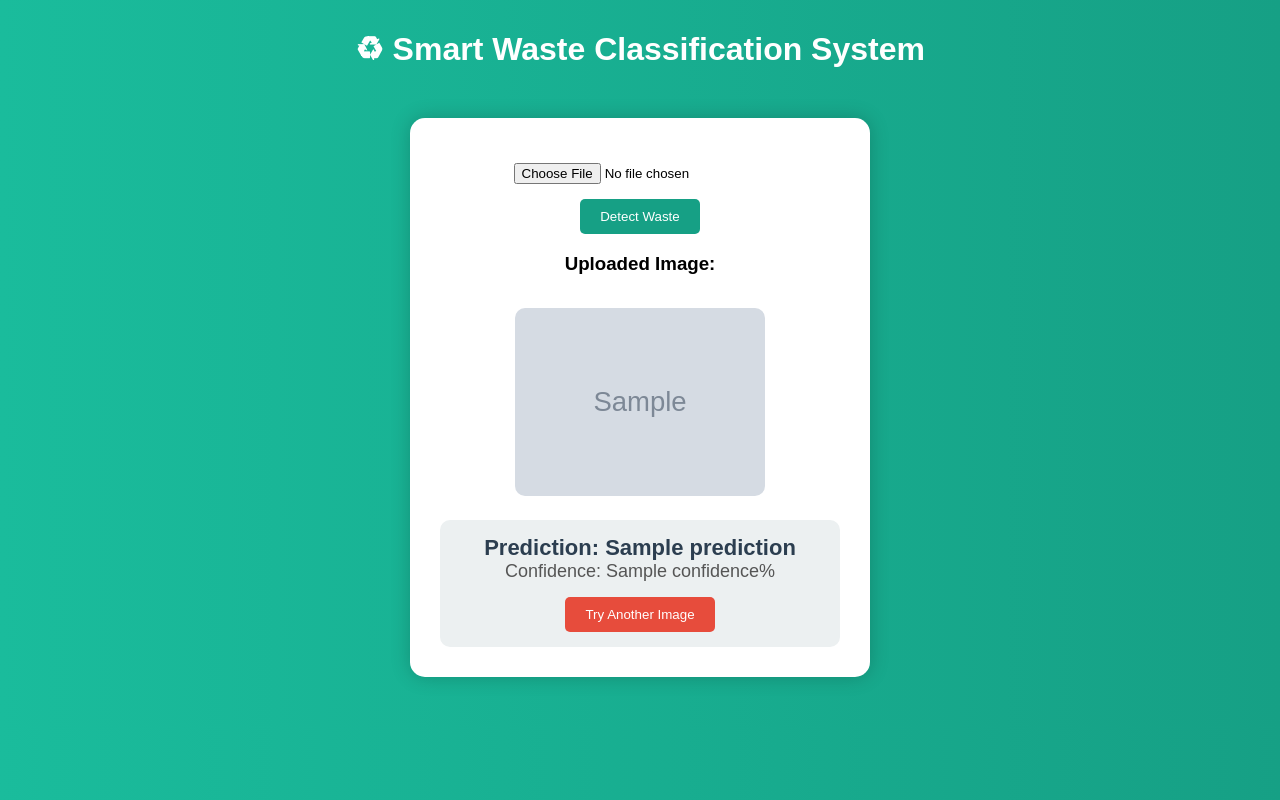
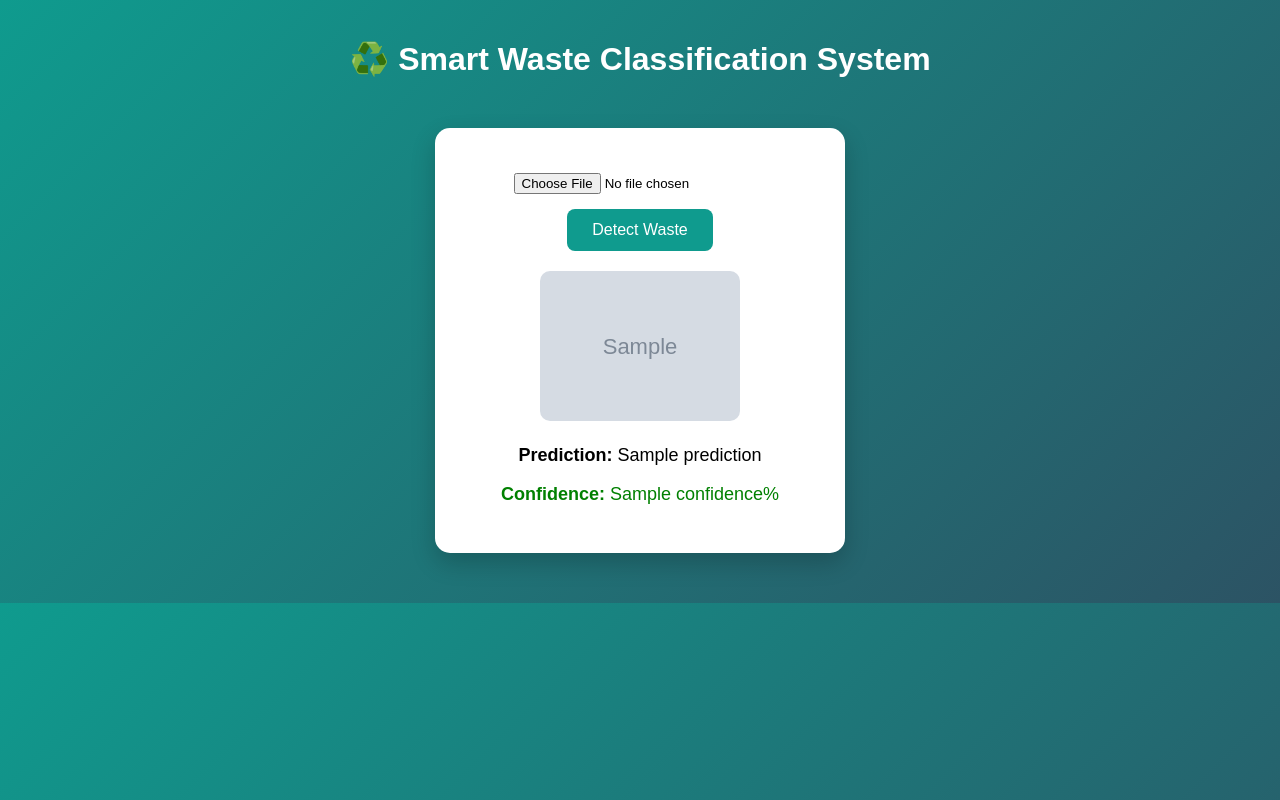
Before and after one commit to marveluj02/waste_detection, a Flask app: template templates/index.html in a window 1280 px wide. Run offline with Flask 3, Linux system fonts and the light colour scheme; the template is opened without the code that fills it: most values are stand-ins (such as "Sample title", 1, 10 or a date in 2020); grey boxes marked "Sample" are stand-in pictures; parts of the project's set-up code (start-up, migrations or seed data) failed here and were passed over.

Commit message:
Update index.html

```diff
--- a/templates/index.html
+++ b/templates/index.html
@@ -1,30 +1,30 @@
 <!DOCTYPE html>
-<html>
+<html lang="en">
 <head>
-    <title>Waste Classifier</title>
-
+    <meta charset="UTF-8">
+    <title>Smart Waste Classifier</title>
     <style>
         body {
-            font-family: Arial;
-            background: linear-gradient(to right, #1abc9c, #16a085);
+            font-family: Arial, sans-serif;
+            background: linear-gradient(135deg, #0f9b8e, #2c5364);
+            color: white;
+            text-align: center;
             margin: 0;
             padding: 0;
-            text-align: center;
-            color: white;
+        }
+
+        h1 {
+            margin-top: 40px;
         }
 
         .container {
             background: white;
             color: black;
+            padding: 30px;
             margin: 50px auto;
-            padding: 30px;
-            width: 400px;
+            width: 350px;
             border-radius: 15px;
-            box-shadow: 0px 0px 20px rgba(0,0,0,0.2);
-        }
-
-        h1 {
-            margin-top: 30px;
+            box-shadow: 0px 10px 25px rgba(0,0,0,0.2);
         }
 
         input[type="file"] {
@@ -32,98 +32,56 @@
         }
 
         button {
-            padding: 10px 20px;
-            background: #16a085;
+            background: #0f9b8e;
             color: white;
             border: none;
-            border-radius: 5px;
+            padding: 12px 25px;
+            border-radius: 8px;
             cursor: pointer;
+            font-size: 16px;
         }
 
         button:hover {
-            background: #138d75;
+            background: #0c7f75;
         }
 
         img {
-            margin-top: 15px;
+            margin-top: 20px;
+            width: 200px;
             border-radius: 10px;
         }
 
         .result {
             margin-top: 20px;
-            padding: 15px;
-            border-radius: 10px;
-            background: #ecf0f1;
-        }
-
-        .prediction {
-            font-size: 22px;
-            font-weight: bold;
-            color: #2c3e50;
+            font-size: 18px;
         }
 
         .confidence {
-            font-size: 18px;
-            color: #555;
-        }
-
-        .reset-btn {
-            margin-top: 15px;
-            background: #e74c3c;
-        }
-
-        .reset-btn:hover {
-            background: #c0392b;
+            color: green;
         }
     </style>
 </head>
-
 <body>
 
-    <h1>♻ Smart Waste Classification System</h1>
+    <h1>♻️ Smart Waste Classification System</h1>
 
     <div class="container">
-
         <form method="POST" enctype="multipart/form-data">
-            <input type="file" name="file" id="fileInput" required>
-            <br>
+            <input type="file" name="file" required><br>
             <button type="submit">Detect Waste</button>
         </form>
 
-        <!-- Preview before upload -->
-        <img id="preview" width="250" style="display:none;"/>
-
         {% if image_path %}
-            <h3>Uploaded Image:</h3>
-            <img src="{{ image_path }}" width="250">
+            <img src="{{ image_path }}">
         {% endif %}
 
         {% if prediction %}
-        <div class="result">
-            <div class="prediction">Prediction: {{ prediction }}</div>
-            <div class="confidence">Confidence: {{ confidence }}%</div>
-
-            <form method="GET">
-                <button class="reset-btn">Try Another Image</button>
-            </form>
-        </div>
+            <div class="result">
+                <p><strong>Prediction:</strong> {{ prediction }}</p>
+                <p class="confidence"><strong>Confidence:</strong> {{ confidence }}%</p>
+            </div>
         {% endif %}
-
     </div>
-
-    <!-- JavaScript for preview -->
-    <script>
-        const fileInput = document.getElementById("fileInput");
-        const preview = document.getElementById("preview");
-
-        fileInput.onchange = evt => {
-            const [file] = fileInput.files;
-            if (file) {
-                preview.src = URL.createObjectURL(file);
-                preview.style.display = "block";
-            }
-        };
-    </script>
 
 </body>
 </html>
```
